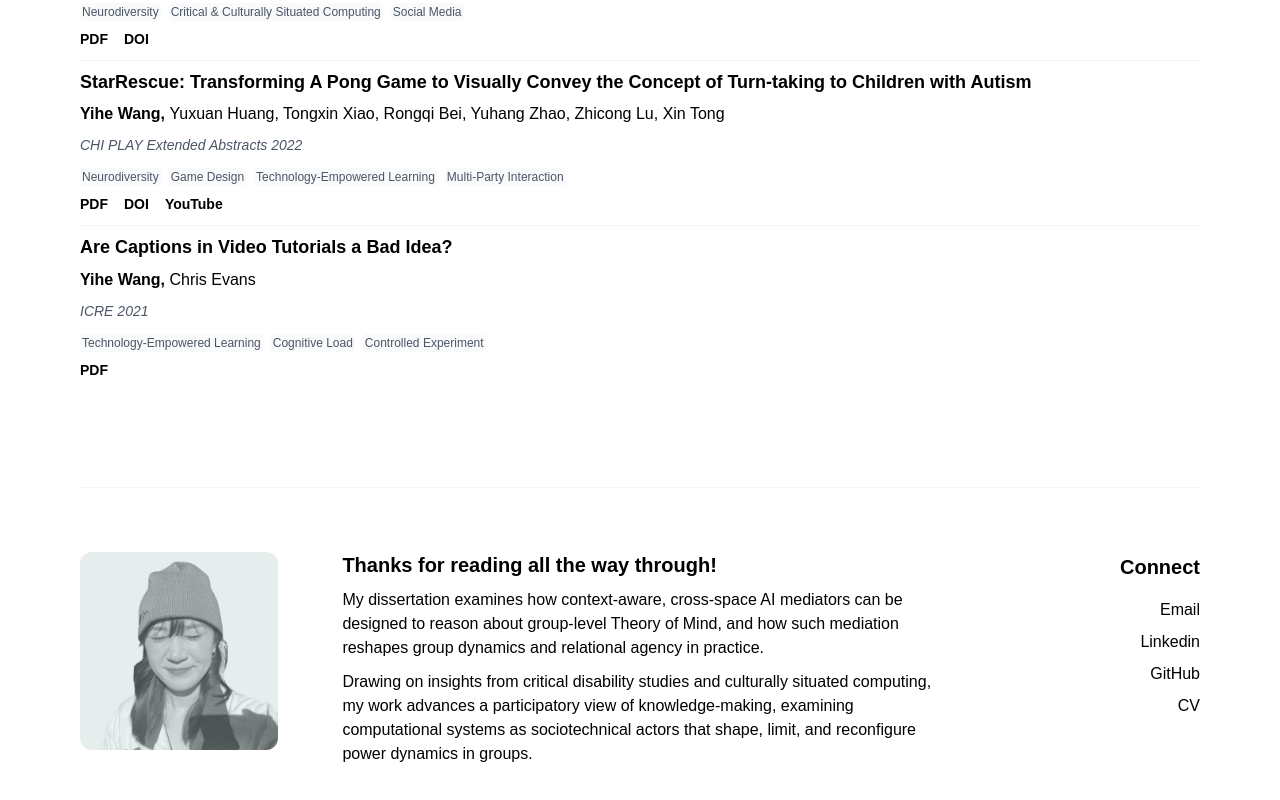
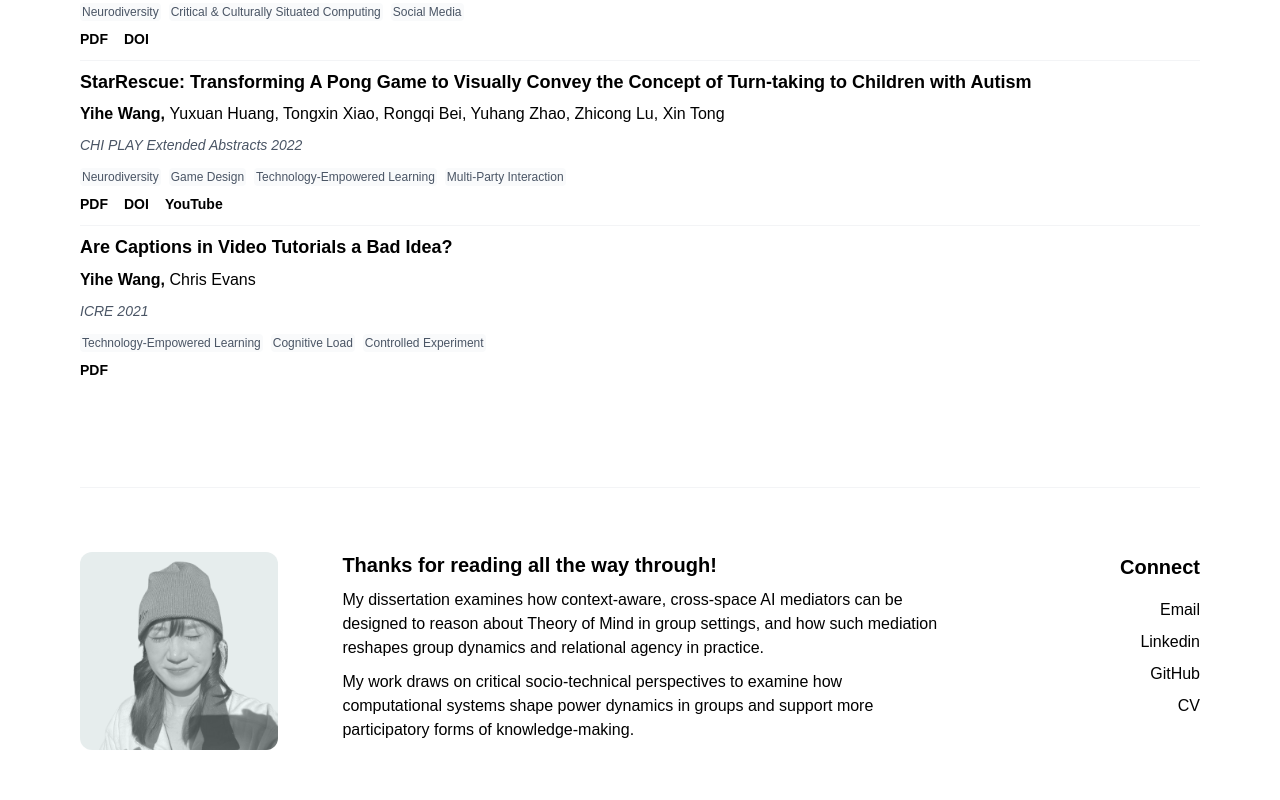
Before and after one commit to wongyihe/wongyihe.github.io, a React (Vite) app: page / in a window 1280 px wide. Shown: the part 3272-4072 px from the top of the page. Built offline with nearby package versions, Linux system fonts and the light colour scheme.

Commit message:
Update bio.ts

```diff
--- a/src/data/bio.ts
+++ b/src/data/bio.ts
@@ -3,8 +3,8 @@ import imgPortrait from "../assets/img/headshot_img.png";
 export const bioData = {
   header: "Thanks for reading all the way through!",
   description: [
-    "My dissertation examines how context-aware, cross-space AI mediators can be designed to reason about group-level Theory of Mind, and how such mediation reshapes group dynamics and relational agency in practice.",
-    "Drawing on insights from critical disability studies and culturally situated computing, my work advances a participatory view of knowledge-making, examining computational systems as sociotechnical actors that shape, limit, and reconfigure power dynamics in groups."
+    "My dissertation examines how context-aware, cross-space AI mediators can be designed to reason about Theory of Mind in group settings, and how such mediation reshapes group dynamics and relational agency in practice.",
+    "My work draws on critical socio-technical perspectives to examine how computational systems shape power dynamics in groups and support more participatory forms of knowledge-making."
   ],
   portrait: {
     src: imgPortrait,
```
